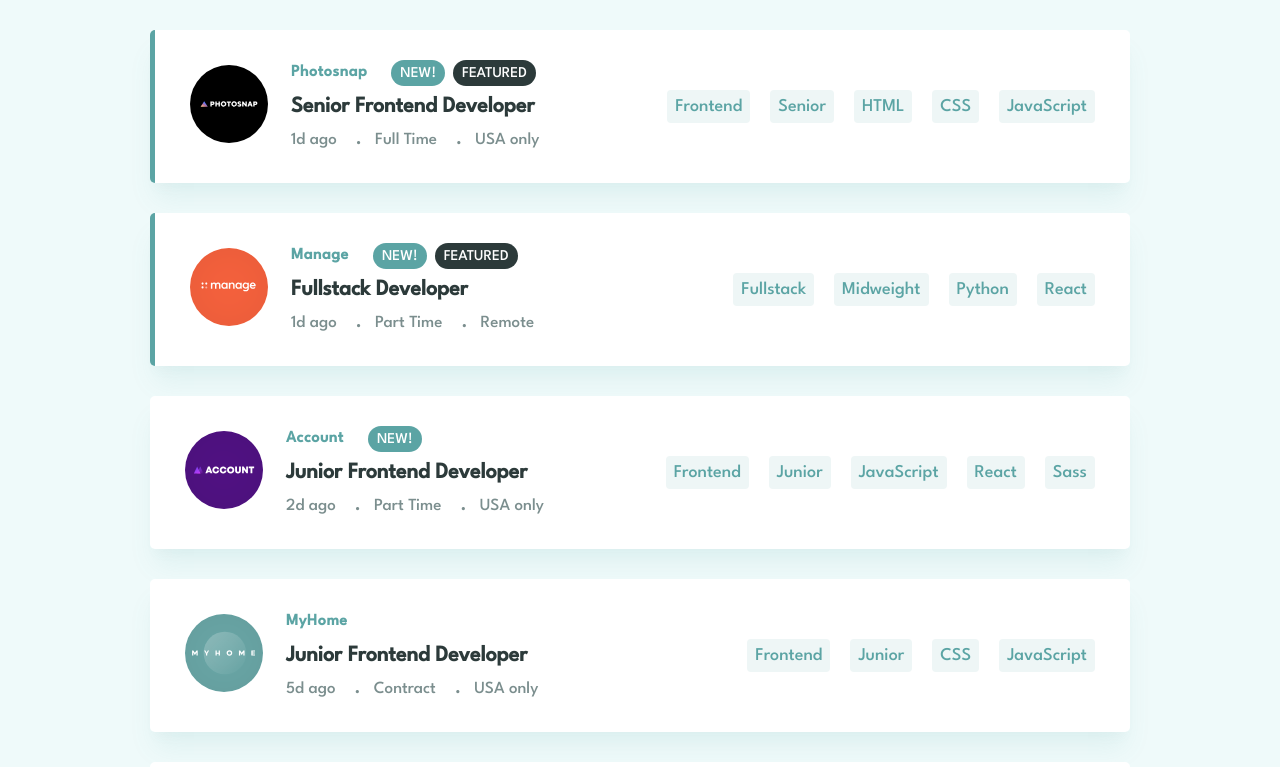
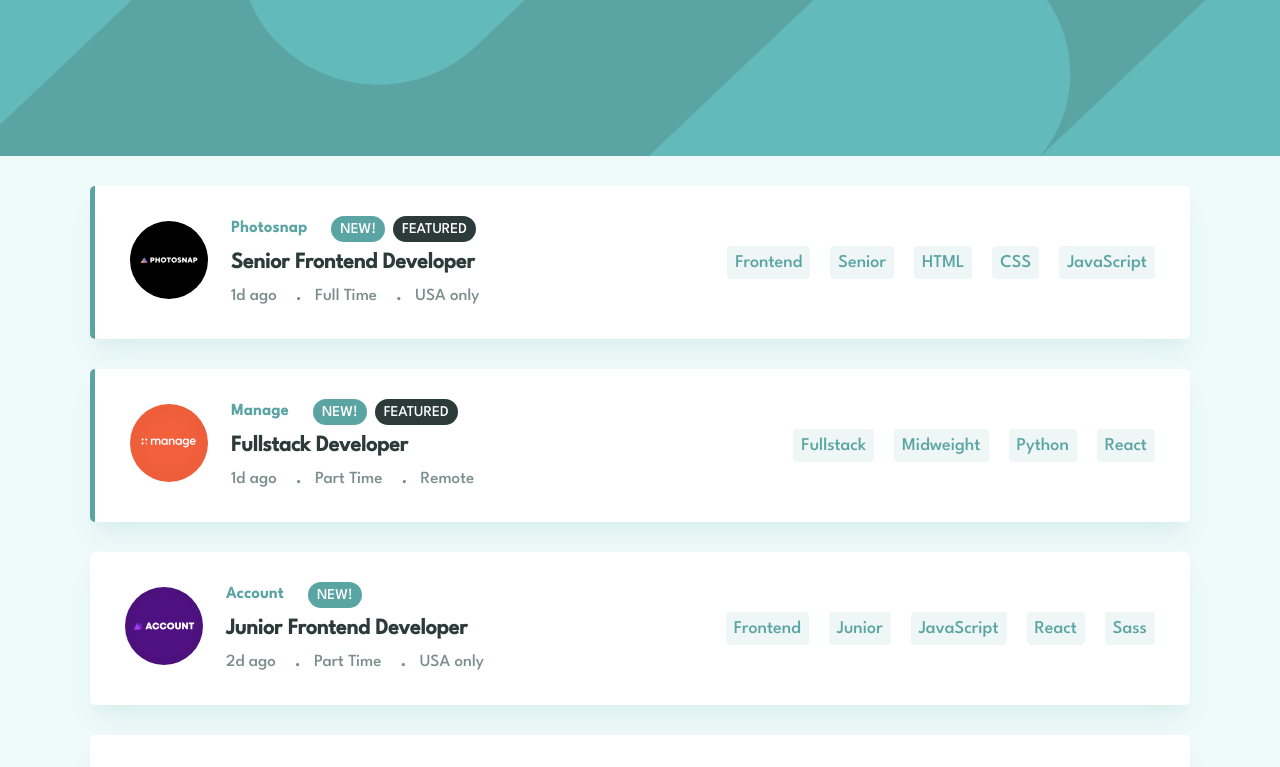
Before and after one commit to zeynabmvs/job-listing, a React (Create React App) app: page / in a window 1280 px wide. Shown: the top 767 px of the page. Built offline with nearby package versions, Linux system fonts and the light colour scheme.

Commit message:
add header

```diff
--- a/src/App.js
+++ b/src/App.js
@@ -33,10 +33,6 @@
     );
   };
 
-  // const isFilterActive = (filter) => {
-  //   return activeFilters.includes(filter);
-  // };
-
   const clearAllFilters = () => {
     setActiveFilters([]);
   };
@@ -51,29 +47,19 @@
   };
 
   return (
+    <>
+      <header>
+
+      </header>
       <div className="app">
         <Filters
           activeFilters={activeFilters}
           handleClearFilters={clearAllFilters}
           handleRemoveFilter={removeFilter}
         />
-      {/* <JobCompanyProfile /> */}
         <JobList onAddFilter={handleAddFilter} jobs={filteredJobs} />
-
-      {/* for Test filters:
-      <button
-        onClick={() => addToFilters("react")}
-        className={`${isFilterActive("react") ? "active" : ""}`}
-      >
-        react
-      </button>
-      <button
-        onClick={() => addToFilters("javaScript")}
-        className={`${isFilterActive("javaScript") ? "active" : ""}`}
-      >
-        javaScript
-      </button> */}
       </div>
+    </>
   );
 }
 
--- a/src/index.css
+++ b/src/index.css
@@ -42,8 +42,21 @@
   background-color: var(--light-grayish-cyan-back);
 }
 
+header{
+  height: 156px;
+  background-position: center;
+  background-repeat: no-repeat;
+  background-size: cover;
+  background-color: var(--desaturated-dark-cyan);
+  background-image: url('/public/assets/images/bg-header-mobile.svg');
+}
+
 .app {
   min-height: 100vh;
+  width:90%;
+  margin: 0 auto;
+  max-width: 1100px;
+  padding-bottom: 6.4rem;
 }
 
 .job-company-profile {
@@ -136,6 +149,8 @@
   align-items: center;
   gap: 1.6rem;
   box-shadow: var(--box-shadow);
+  margin-top: -3.5rem;
+
 }
 
 .filter-box__items {
@@ -242,7 +257,11 @@
 
 @media (min-width: 40rem) {
   body {
-    margin: auto 10rem;
+    /* margin: auto 10rem; */
+  }
+
+  header {
+    background-image: url('/public/assets/images/bg-header-desktop.svg');
   }
   .job-company-profile {
     display: flex;
@@ -294,7 +313,7 @@
 
 @media (min-width: 80rem) {
   body {
-    margin: auto 15rem;
+    /* margin: auto 15rem; */
   }
 
   .job-company-profile {
```
Lines whose indentation alone changed are shown as unchanged.
